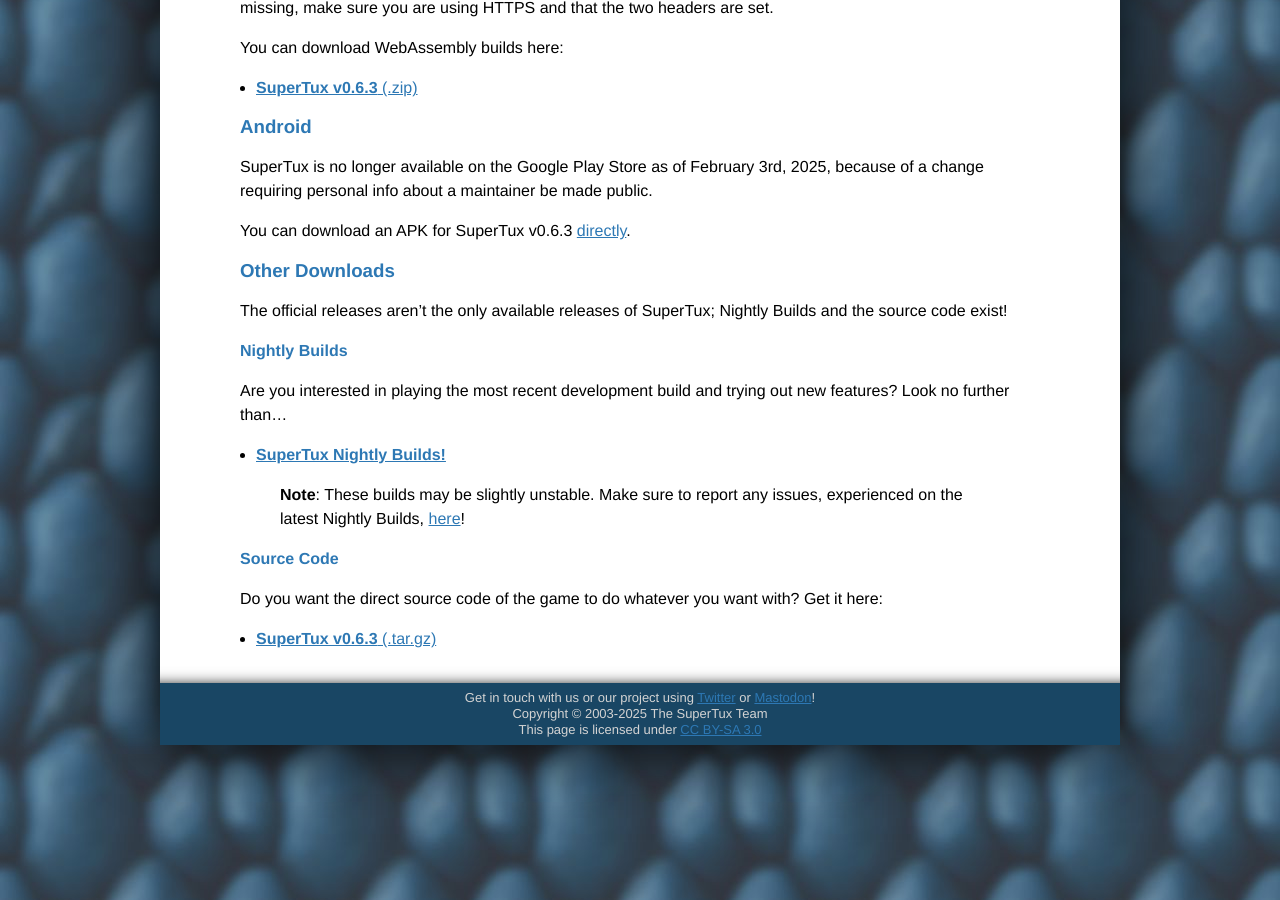
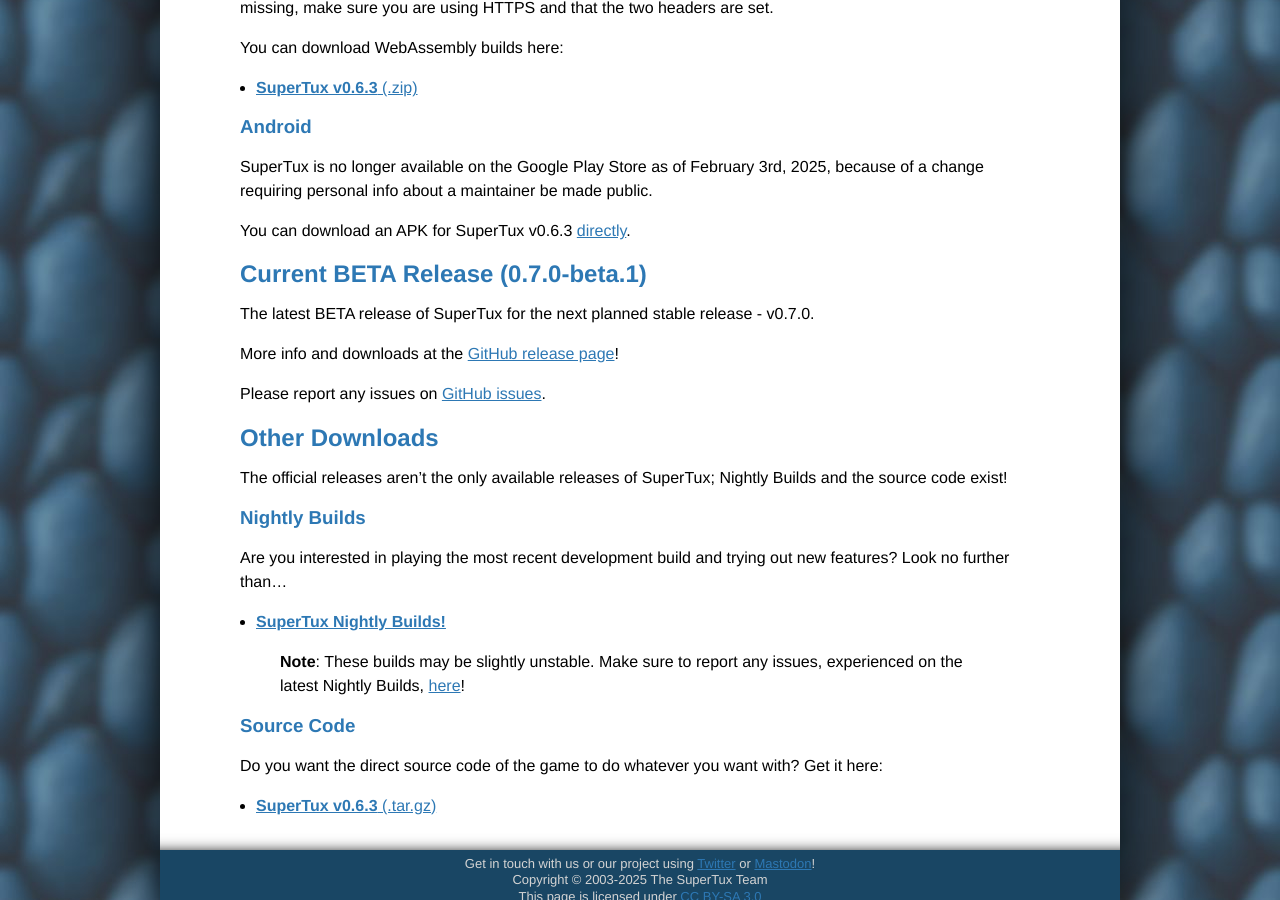
Before and after one commit to SuperTux/SuperTux.github.io, a Jekyll site: the page built from download.md, in a window 1280 px wide and 900 px high, scrolled down 1038 px. Built offline with Jekyll 4.4.1, drawn with Linux system fonts in a browser that asks for light colours.

Commit message:
Add v0.7.0 beta 1 download info in Downloads page

```diff
--- a/download.md
+++ b/download.md
@@ -46,12 +46,20 @@
 
 You can download an APK for SuperTux v0.6.3 [directly](https://sourceforge.net/projects/libsdl-android/files/apk/SuperTux/SuperTux-0.6.3.23.apk/download).
 
-### Other Downloads
+## Current BETA Release (0.7.0-beta.1)
+
+The latest BETA release of SuperTux for the next planned stable release - v0.7.0.
+
+More info and downloads at the [GitHub release page](https://github.com/SuperTux/supertux/releases/tag/v0.7.0-beta.1)!
+
+Please report any issues on [GitHub issues](https://github.com/SuperTux/supertux/issues).
+
+## Other Downloads
 
 The official releases aren't the only available releases of SuperTux; Nightly Builds
 and the source code exist!
 
-#### Nightly Builds
+### Nightly Builds
 
 Are you interested in playing the most recent development build and trying out
 new features? Look no further than...
@@ -59,7 +67,7 @@
 
 > **Note**: These builds may be slightly unstable. Make sure to report any issues, experienced on the latest Nightly Builds, [here](https://github.com/SuperTux/supertux/issues/new)!
 
-#### Source Code
+### Source Code
 
 Do you want the direct source code of the game to do whatever you want with?
 Get it here:
```
